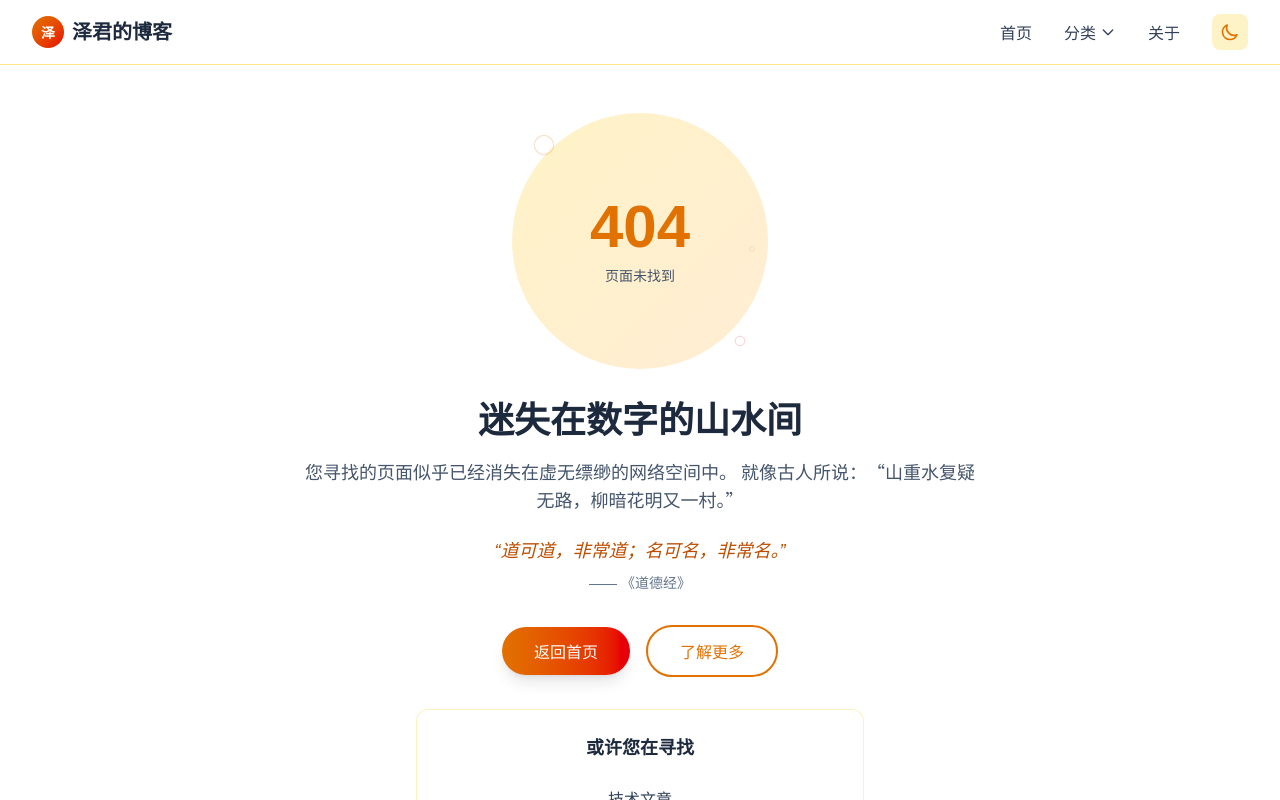
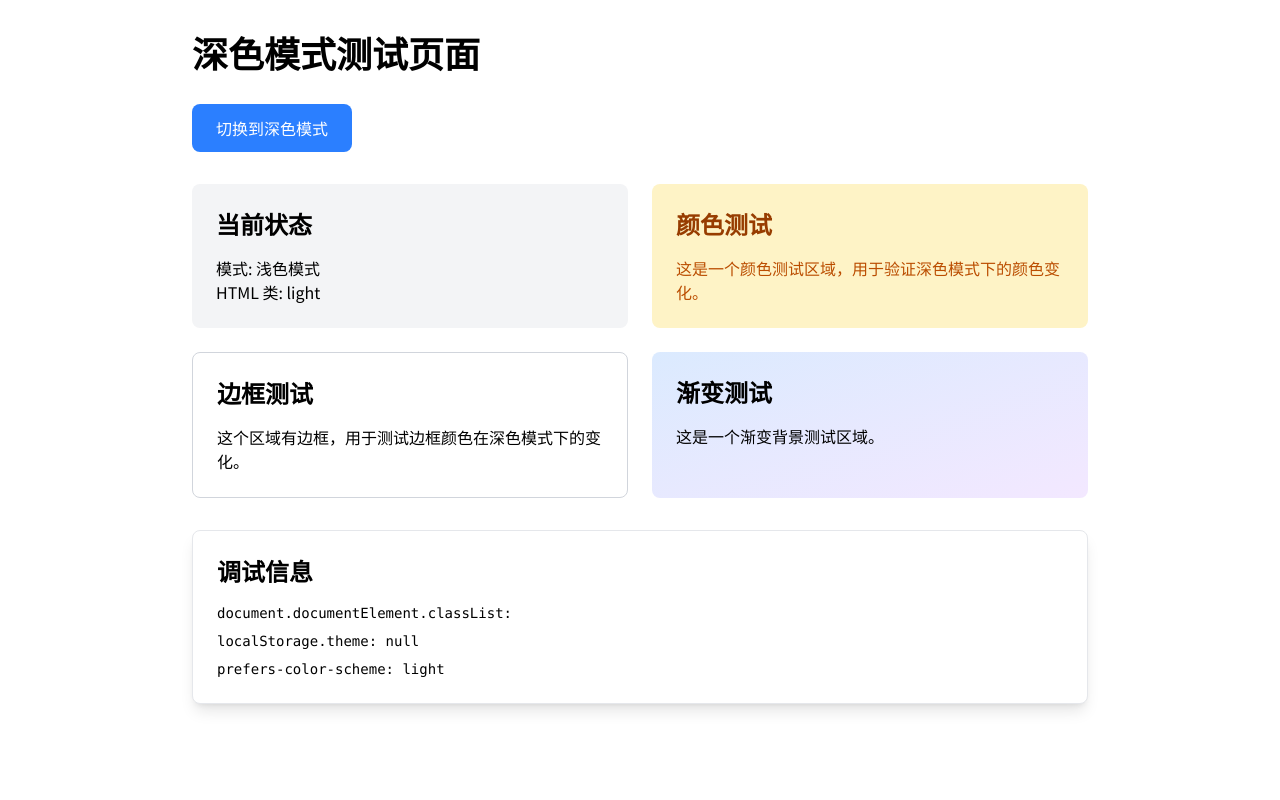
Before and after one commit to daidaini/zejun_blogs, a Next.js app: page /test-dark in a window 1280 px wide. Before the commit this address had no page. Shown: the top 800 px of the page. Built offline with nearby package versions, Linux system fonts and the light colour scheme.

Commit message:
支持深色浅色切换

```diff
--- a/src/app/globals.css
+++ b/src/app/globals.css
@@ -12,6 +12,11 @@
   --font-serif: var(--font-noto-serif-sc);
 }
 
+/* 强制深色模式样式 */
+.dark {
+  --background: #0a0a0a;
+  --foreground: #ededed;
+}
 @media (prefers-color-scheme: dark) {
   :root {
     --background: #0a0a0a;
@@ -23,6 +28,7 @@ body {
   background: var(--background);
   color: var(--foreground);
   font-family: var(--font-noto-sans-sc), system-ui, sans-serif;
+  transition: background-color 0.3s ease, color 0.3s ease;
 }
 
 /* Custom scrollbar for webkit browsers */
--- a/src/app/layout.tsx
+++ b/src/app/layout.tsx
@@ -25,7 +25,31 @@ export default function RootLayout({
   children: React.ReactNode;
 }>) {
   return (
-    <html lang="zh-CN">
+    <html lang="zh-CN" suppressHydrationWarning>
+      <head>
+        <script
+          dangerouslySetInnerHTML={{
+            __html: `
+              (function() {
+                function getThemePreference() {
+                  if (typeof localStorage !== 'undefined' && localStorage.getItem('theme')) {
+                    return localStorage.getItem('theme');
+                  }
+                  return window.matchMedia('(prefers-color-scheme: dark)').matches ? 'dark' : 'light';
+                }
+
+                const theme = getThemePreference();
+
+                if (theme === 'dark') {
+                  document.documentElement.classList.add('dark');
+                } else {
+                  document.documentElement.classList.remove('dark');
+                }
+              })();
+            `,
+          }}
+        />
+      </head>
       <body
         className={`${notoSerifSC.variable} ${notoSansSC.variable} antialiased bg-gradient-to-br from-amber-50 via-orange-50 to-red-50 dark:from-slate-900 dark:via-slate-800 dark:to-slate-900 min-h-screen`}
       >
--- a/src/app/page.tsx
+++ b/src/app/page.tsx
@@ -130,7 +130,7 @@ export default async function Home() {
             </div>
           </div>
           <div className="border-t border-slate-700 mt-8 pt-8 text-center text-sm">
-            <p>&copy; 2024 泽君的博客. 保留所有权利.</p>
+            <p>&copy; 2025 泽君的博客. 保留所有权利.</p>
           </div>
         </div>
       </footer>
--- /dev/null
+++ b/src/app/test-dark/page.tsx
@@ -0,0 +1,84 @@
+'use client';
+
+import { useState, useEffect } from 'react';
+
+export default function TestDarkPage() {
+  const [isDark, setIsDark] = useState(false);
+  const [mounted, setMounted] = useState(false);
+
+  useEffect(() => {
+    setMounted(true);
+    // 检查当前是否为深色模式
+    setIsDark(document.documentElement.classList.contains('dark'));
+  }, []);
+
+  const toggleDarkMode = () => {
+    const newDarkMode = !isDark;
+    setIsDark(newDarkMode);
+
+    if (newDarkMode) {
+      document.documentElement.classList.add('dark');
+      localStorage.setItem('theme', 'dark');
+    } else {
+      document.documentElement.classList.remove('dark');
+      localStorage.setItem('theme', 'light');
+    }
+  };
+
+  if (!mounted) {
+    return <div>Loading...</div>;
+  }
+
+  return (
+    <div className="min-h-screen p-8 bg-white dark:bg-slate-900 text-black dark:text-white transition-colors">
+      <div className="max-w-4xl mx-auto">
+        <h1 className="text-4xl font-bold mb-8">深色模式测试页面</h1>
+
+        <div className="mb-8">
+          <button
+            onClick={toggleDarkMode}
+            className="px-6 py-3 bg-blue-500 hover:bg-blue-600 dark:bg-blue-600 dark:hover:bg-blue-700 text-white rounded-lg transition-colors"
+          >
+            {isDark ? '切换到浅色模式' : '切换到深色模式'}
+          </button>
+        </div>
+
+        <div className="grid grid-cols-1 md:grid-cols-2 gap-6">
+          <div className="p-6 bg-gray-100 dark:bg-slate-800 rounded-lg">
+            <h2 className="text-2xl font-semibold mb-4">当前状态</h2>
+            <p>模式: {isDark ? '深色模式' : '浅色模式'}</p>
+            <p>HTML 类: {isDark ? 'dark' : 'light'}</p>
+          </div>
+
+          <div className="p-6 bg-amber-100 dark:bg-amber-900/30 rounded-lg">
+            <h2 className="text-2xl font-semibold mb-4 text-amber-800 dark:text-amber-200">
+              颜色测试
+            </h2>
+            <p className="text-amber-700 dark:text-amber-300">
+              这是一个颜色测试区域，用于验证深色模式下的颜色变化。
+            </p>
+          </div>
+
+          <div className="p-6 border border-gray-300 dark:border-slate-600 rounded-lg">
+            <h2 className="text-2xl font-semibold mb-4">边框测试</h2>
+            <p>这个区域有边框，用于测试边框颜色在深色模式下的变化。</p>
+          </div>
+
+          <div className="p-6 bg-gradient-to-br from-blue-100 to-purple-100 dark:from-blue-900/30 dark:to-purple-900/30 rounded-lg">
+            <h2 className="text-2xl font-semibold mb-4">渐变测试</h2>
+            <p>这是一个渐变背景测试区域。</p>
+          </div>
+        </div>
+
+        <div className="mt-8 p-6 bg-white dark:bg-slate-800 border border-gray-200 dark:border-slate-700 rounded-lg shadow-lg">
+          <h2 className="text-2xl font-semibold mb-4">调试信息</h2>
+          <div className="space-y-2 text-sm font-mono">
+            <p>document.documentElement.classList: {mounted ? Array.from(document.documentElement.classList).join(', ') : 'Loading...'}</p>
+            <p>localStorage.theme: {mounted ? localStorage.getItem('theme') || 'null' : 'Loading...'}</p>
+            <p>prefers-color-scheme: {mounted ? (window.matchMedia('(prefers-color-scheme: dark)').matches ? 'dark' : 'light') : 'Loading...'}</p>
+          </div>
+        </div>
+      </div>
+    </div>
+  );
+}
--- a/src/components/Navigation.tsx
+++ b/src/components/Navigation.tsx
@@ -22,14 +22,9 @@ const Navigation = () => {
 
   useEffect(() => {
     setMounted(true);
-    // Check for saved theme preference or default to light mode
-    const savedTheme = localStorage.getItem('theme');
-    const prefersDark = window.matchMedia('(prefers-color-scheme: dark)').matches;
-
-    if (savedTheme === 'dark' || (!savedTheme && prefersDark)) {
-      setIsDarkMode(true);
-      document.documentElement.classList.add('dark');
-    }
+    // 检查当前 HTML 元素是否已经有 dark 类
+    const isDarkModeActive = document.documentElement.classList.contains('dark');
+    setIsDarkMode(isDarkModeActive);
 
     // Close dropdown when clicking outside
     const handleClickOutside = (event: MouseEvent) => {
```
